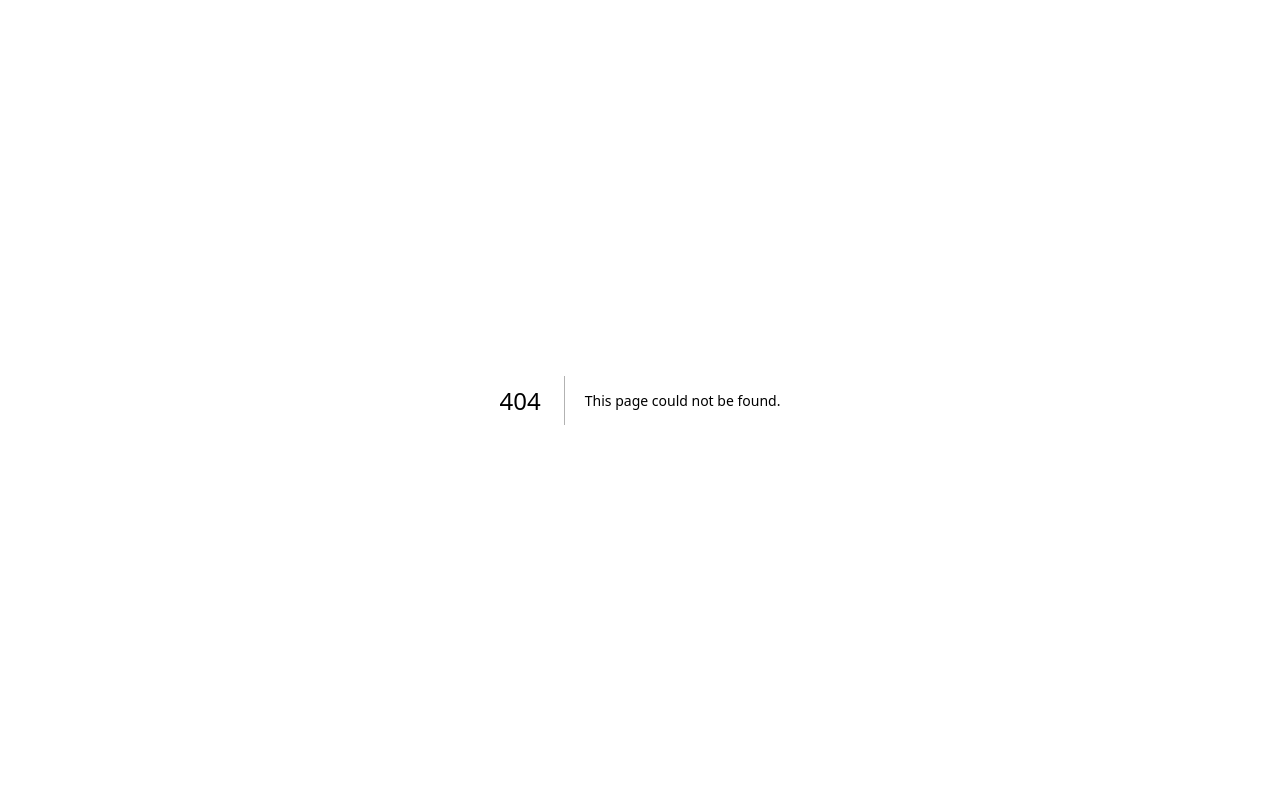
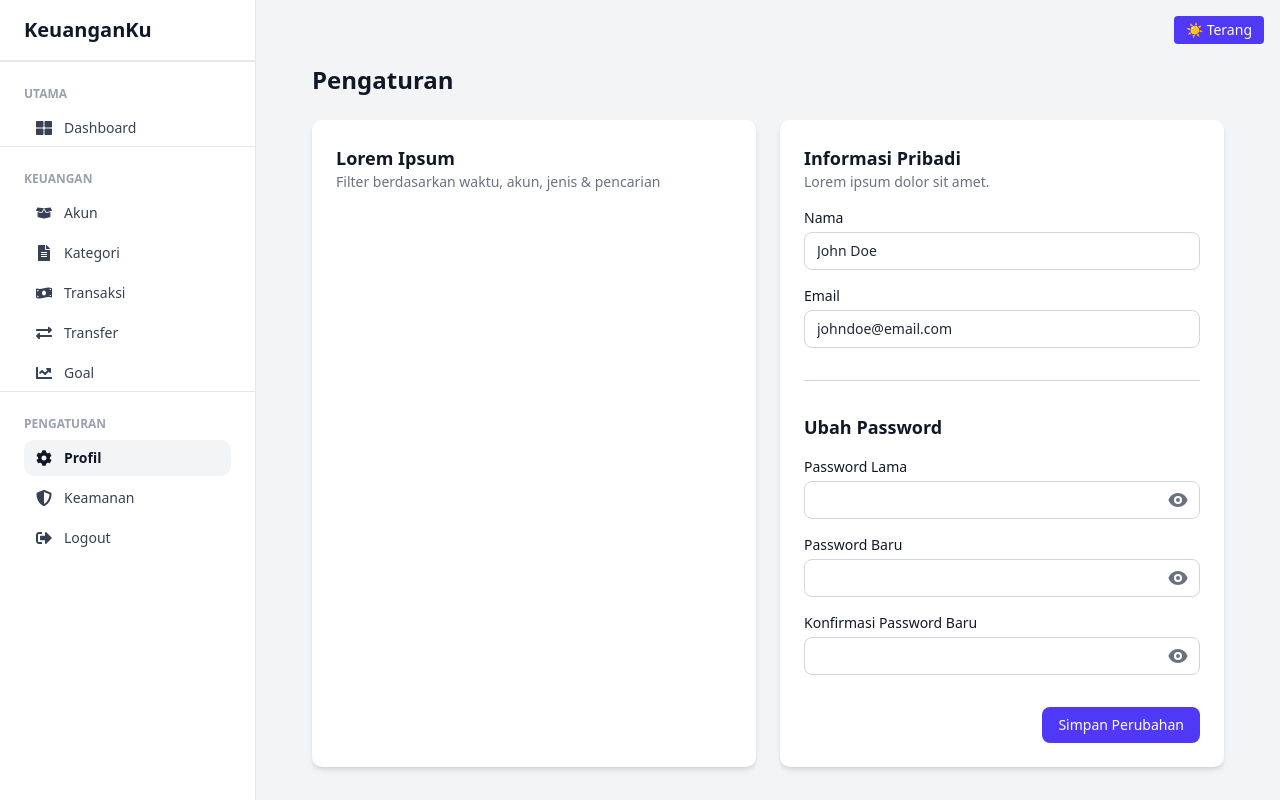
Before and after one commit to andrr64/KeuanganKu-NextJS-React, a Next.js app in the folder keuanganku/: page /app/settings in a window 1280 px wide. Before the commit this address had no page. Built offline with nearby package versions, Linux system fonts and the light colour scheme.

Commit message:
feat: menambahkan halaman profil pengguna (awal)

```diff
--- /dev/null
+++ b/keuanganku/app/app/settings/ProfilPage.tsx
@@ -0,0 +1,145 @@
+'use client'
+
+import { useState } from 'react'
+import { HiEye, HiEyeOff } from 'react-icons/hi'
+
+export default function ProfilPage() {
+    const [nama, setNama] = useState('John Doe')
+    const [email, setEmail] = useState('johndoe@email.com')
+
+    const [oldPassword, setOldPassword] = useState('')
+    const [newPassword, setNewPassword] = useState('')
+    const [confirmPassword, setConfirmPassword] = useState('')
+    const [showPassword, setShowPassword] = useState(false)
+
+    const handleSubmit = (e: React.FormEvent) => {
+        e.preventDefault()
+        console.log({ nama, email, oldPassword, newPassword, confirmPassword })
+    }
+
+    return (
+        <main className="bg-gray-100 dark:bg-gray-900 text-gray-900 dark:text-white transition-colors duration-300 p-4 sm:p-6 md:p-8">
+            <div className='max-w-[1280px] mx-auto md:mx-0'>
+                <h1 className="text-2xl font-bold mb-6">Pengaturan</h1>
+                <section className="grid grid-cols-1 md:grid-cols-2 gap-6">
+                    <div className="bg-white dark:bg-gray-800 rounded-lg shadow-md p-6 flex flex-col gap-4">
+                        <div>
+                            <h2 className="text-lg font-semibold">Lorem Ipsum</h2>
+                            <p className="text-sm text-gray-500 dark:text-gray-400">
+                                Filter berdasarkan waktu, akun, jenis & pencarian
+                            </p>
+                        </div>
+                    </div>
+                    <div>
+                        <form
+                            onSubmit={handleSubmit}
+                            className="bg-white dark:bg-gray-800 rounded-lg shadow-md p-6 flex flex-col gap-4"
+                        >
+                            <div>
+                                <h2 className="text-lg font-semibold">Informasi Pribadi</h2>
+                                <p className="text-sm text-gray-500 dark:text-gray-400">
+                                    Lorem ipsum dolor sit amet.
+                                </p>
+                            </div>
+
+                            {/* Nama */}
+                            <div>
+                                <label htmlFor="nama" className="block text-sm font-medium mb-1">Nama</label>
+                                <input
+                                    type="text"
+                                    id="nama"
+                                    value={nama}
+                                    onChange={(e) => setNama(e.target.value)}
+                                    className="w-full border border-gray-300 dark:border-gray-600 rounded-md py-2 px-3 text-sm bg-white dark:bg-gray-700 text-gray-800 dark:text-white"
+                                />
+                            </div>
+
+                            {/* Email */}
+                            <div>
+                                <label htmlFor="email" className="block text-sm font-medium mb-1">Email</label>
+                                <input
+                                    type="email"
+                                    id="email"
+                                    value={email}
+                                    onChange={(e) => setEmail(e.target.value)}
+                                    className="w-full border border-gray-300 dark:border-gray-600 rounded-md py-2 px-3 text-sm bg-white dark:bg-gray-700 text-gray-800 dark:text-white"
+                                />
+                            </div>
+
+                            <hr className="my-4 border-gray-300 dark:border-gray-600" />
+                            <h2 className="text-lg font-semibold">Ubah Password</h2>
+
+                            {/* Password Lama */}
+                            <div>
+                                <label htmlFor="oldPassword" className="block text-sm font-medium mb-1">Password Lama</label>
+                                <div className="relative">
+                                    <input
+                                        type={showPassword ? 'text' : 'password'}
+                                        id="oldPassword"
+                                        value={oldPassword}
+                                        onChange={(e) => setOldPassword(e.target.value)}
+                                        className="w-full border border-gray-300 dark:border-gray-600 rounded-md py-2 px-3 pr-10 text-sm bg-white dark:bg-gray-700 text-gray-800 dark:text-white"
+                                    />
+                                    <div
+                                        className="absolute right-3 top-1/2 -translate-y-1/2 text-gray-500 dark:text-gray-400 cursor-pointer"
+                                        onClick={() => setShowPassword(!showPassword)}
+                                    >
+                                        {showPassword ? <HiEyeOff size={20} /> : <HiEye size={20} />}
+                                    </div>
+                                </div>
+                            </div>
+
+                            {/* Password Baru */}
+                            <div>
+                                <label htmlFor="newPassword" className="block text-sm font-medium mb-1">Password Baru</label>
+                                <div className="relative">
+                                    <input
+                                        type={showPassword ? 'text' : 'password'}
+                                        id="newPassword"
+                                        value={newPassword}
+                                        onChange={(e) => setNewPassword(e.target.value)}
+                                        className="w-full border border-gray-300 dark:border-gray-600 rounded-md py-2 px-3 pr-10 text-sm bg-white dark:bg-gray-700 text-gray-800 dark:text-white"
+                                    />
+                                    <div
+                                        className="absolute right-3 top-1/2 -translate-y-1/2 text-gray-500 dark:text-gray-400 cursor-pointer"
+                                        onClick={() => setShowPassword(!showPassword)}
+                                    >
+                                        {showPassword ? <HiEyeOff size={20} /> : <HiEye size={20} />}
+                                    </div>
+                                </div>
+                            </div>
+
+                            {/* Konfirmasi Password Baru */}
+                            <div>
+                                <label htmlFor="confirmPassword" className="block text-sm font-medium mb-1">Konfirmasi Password Baru</label>
+                                <div className="relative">
+                                    <input
+                                        type={showPassword ? 'text' : 'password'}
+                                        id="confirmPassword"
+                                        value={confirmPassword}
+                                        onChange={(e) => setConfirmPassword(e.target.value)}
+                                        className="w-full border border-gray-300 dark:border-gray-600 rounded-md py-2 px-3 pr-10 text-sm bg-white dark:bg-gray-700 text-gray-800 dark:text-white"
+                                    />
+                                    <div
+                                        className="absolute right-3 top-1/2 -translate-y-1/2 text-gray-500 dark:text-gray-400 cursor-pointer"
+                                        onClick={() => setShowPassword(!showPassword)}
+                                    >
+                                        {showPassword ? <HiEyeOff size={20} /> : <HiEye size={20} />}
+                                    </div>
+                                </div>
+                            </div>
+
+                            {/* Tombol Simpan */}
+                            <button
+                                type="submit"
+                                className="mt-4 bg-indigo-600 hover:bg-indigo-700 text-white py-2 px-4 rounded-md text-sm font-medium transition self-end"
+                            >
+                                Simpan Perubahan
+                            </button>
+                        </form>
+                    </div>
+                </section>
+            </div>
+        </main>
+    )
+}
--- /dev/null
+++ b/keuanganku/app/app/settings/page.tsx
@@ -0,0 +1,11 @@
+import { Metadata } from "next";
+import ProfilPage from "./ProfilPage";
+
+export const metadata: Metadata = {
+    title: 'Profil | KeuanganKu',
+    description: 'Profil'
+}
+
+export default function Page(){
+    return <ProfilPage/>
+}
```
